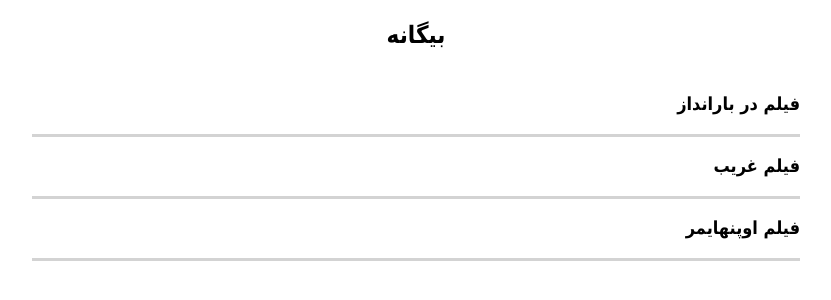
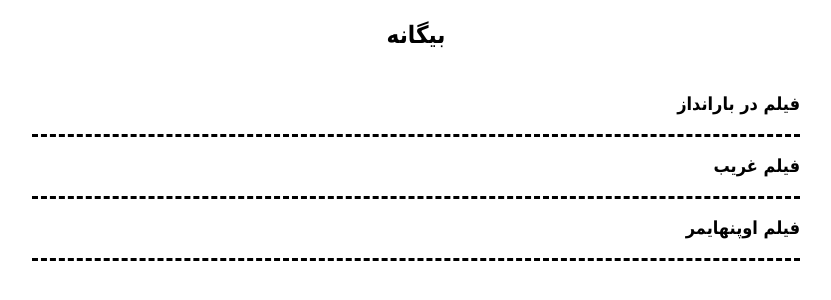
Before and after one commit to darkblog/darkblog.github.io, a Jekyll site: the page built from index.html, in a window 1280 px wide. Shown: the top 300 px of the page, without its empty margins (308-1139 px from the left). Built offline with Jekyll 4.4.1, drawn with Linux system fonts in a browser that asks for light colours.

Commit message:
Update index.html

```diff
--- a/_layouts/index.html
+++ b/_layouts/index.html
@@ -6,7 +6,7 @@
 <title>{% if page.title %}{{ page.title }}{% else %}{{ site.name }}{% endif %}</title>
 <meta name="description" content="{% if page.excerpt %}{{ page.excerpt | strip_html | strip_newlines | truncate: 160 }}{% else %}{{ site.description }}{% endif %}">
 <link rel="canonical" href="{{ page.url | replace:'index.html','' | prepend: site.baseurl | prepend: site.url }}">
-<style>body{font:100%/1.6 Tahoma}.container{margin:auto;padding:5px;max-width:768px}h1{font-size:x-large}h2{font-size:large}a{color:black;text-decoration:none}.post{padding-bottom:15px;border-bottom:solid lightgray}.center{display:block;margin:auto;text-align:center}</style>
+<style>body{font:100%/1.6 Tahoma}.container{margin:auto;padding:5px;max-width:768px}h1{font-size:x-large}h2{font-size:large}a{color:black;text-decoration:none}.post{padding-bottom:15px;border-bottom:dashed black}.center{display:block;margin:auto;text-align:center}</style>
 </head>
 <body>
 <header class="center">
```
